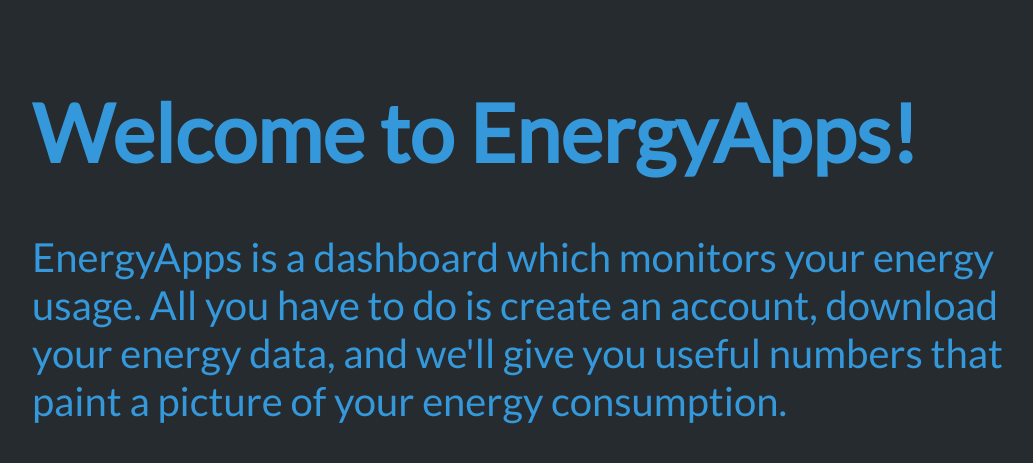
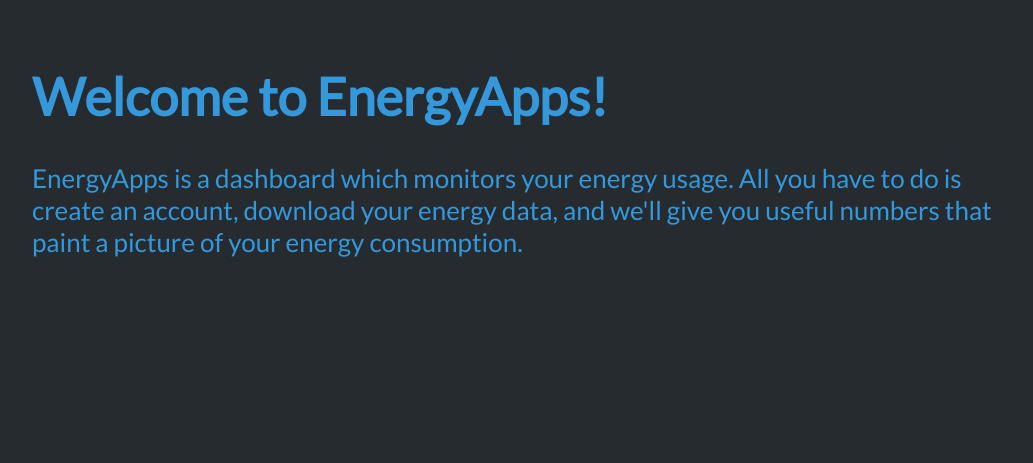
Before and after one commit to glifchits/energyapps, a Flask app: page / in a window 1280 px wide. Shown: the part 59-522 px from the top of the page, without its empty margins (118-1151 px from the left). Run offline with Flask 2, Linux system fonts and the light colour scheme; style sheets or scripts are compiled from the project's sources; some libraries are stand-ins or nearby versions.

Commit message:
better universal font sizes

```diff
--- a/app/static/sass/styles.sass
+++ b/app/static/sass/styles.sass
@@ -46,19 +46,25 @@ header
 .content
   @media screen and (max-width: $screen_mobile)
     padding: 10px
-    font-size: 30px
+    #dashboard
+      font-size: 30px
 
   @media screen and (min-width: $screen_mobile+1) and (max-width: $screen_small)
     padding: 30px 60px
-    font-size: 26px
+    #dashboard
+      font-size: 26px
 
   @media screen and (min-width: $screen_small+1) and (max-width: $screen_medium)
     padding: 30px 70px
-    font-size: 36px
+    font-size: 30px
+    #dashboard
+      font-size: 36px
 
   @media screen and (min-width: $screen_medium+1) and (max-width: $screen_large)
     padding: 30px 150px
-    font-size: 40px
+    font-size: 26px
+    #dashboard
+      font-size: 40px
 
   @media screen and (min-width: $screen_large+1)
     padding: 50px 300px
```
